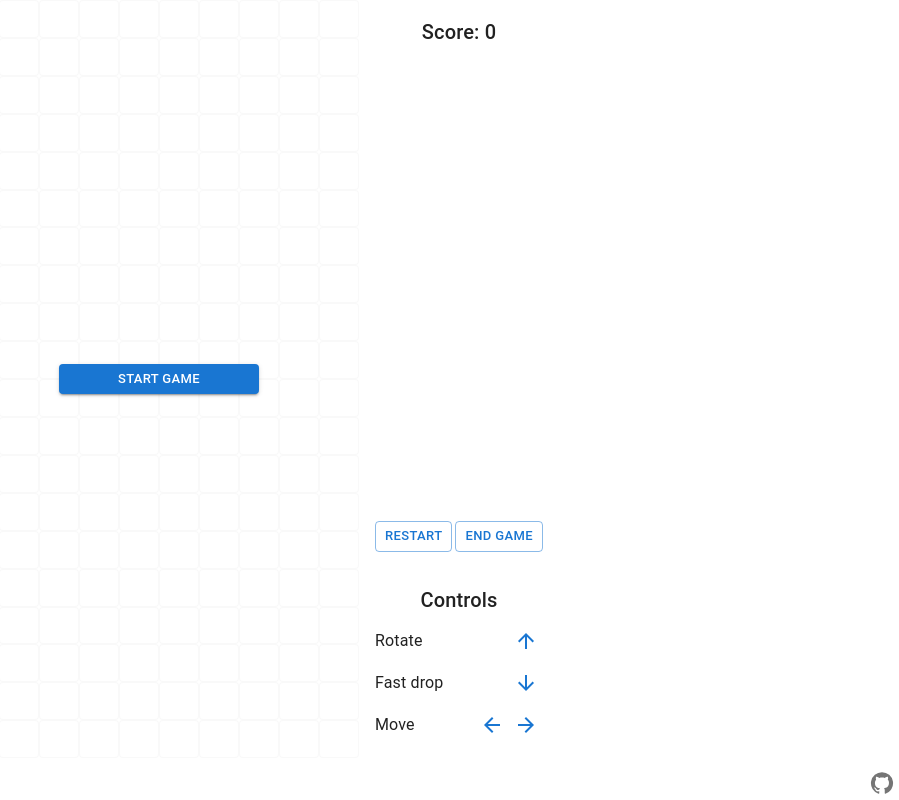
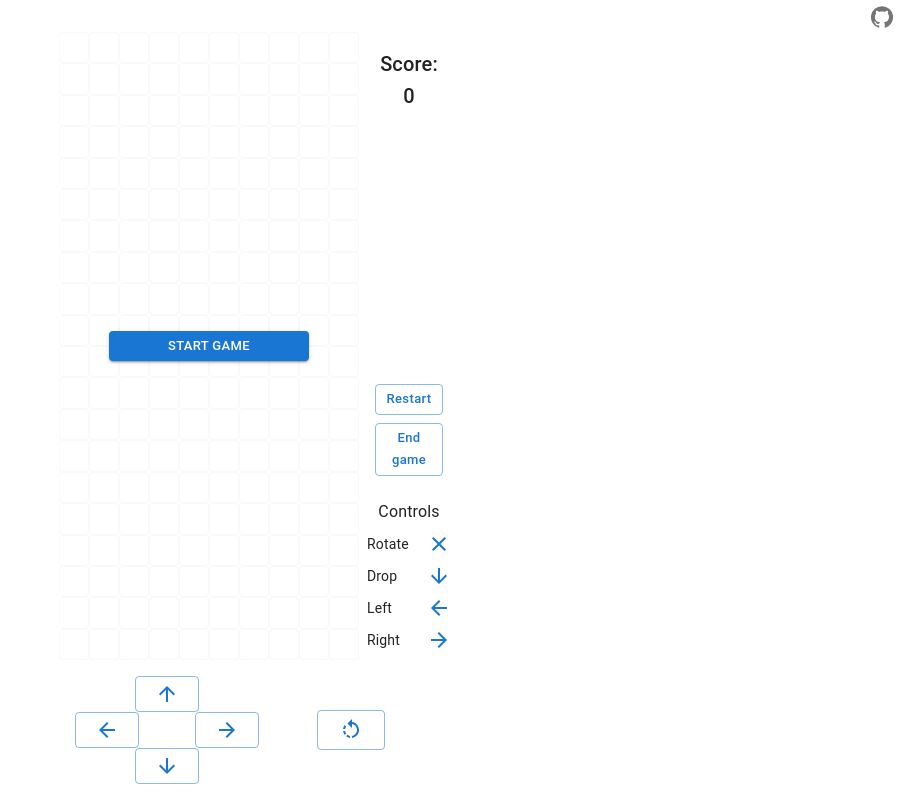
Before and after one commit to ArtemEkzarho/tetris, a React (Vite) app in the folder client/: page / in a window 1280 px wide. Shown: the whole page, without its empty margins (381-1280 px from the left). Built offline with nearby package versions, Linux system fonts and the light colour scheme.

Commit message:
add bottom panel

```diff
--- a/client/src/App.tsx
+++ b/client/src/App.tsx
@@ -1,9 +1,16 @@
-import { Stack } from '@mui/material'
-import { BottomToolbar } from './components/BottomToolbar'
+import { Grid, Button, Stack } from '@mui/material'
 import { TetrisBoard } from './components/TetrisBoard'
 import CssBaseline from '@mui/material/CssBaseline'
 import { useTetris } from './hooks/useTetris'
-import { SideBoard } from './components/SideBoard'
+
+import { GitHubLink } from './components/GitHubLink'
+import {
+  ArrowBack,
+  ArrowDownward,
+  ArrowForward,
+  ArrowUpward,
+  RotateLeft,
+} from '@mui/icons-material'
 
 export const App = () => {
   const { board, moveTo, rotate, resetBoard } = useTetris()
@@ -11,14 +18,56 @@ export const App = () => {
   return (
     <Stack height="100vh" m="auto">
       <CssBaseline />
+      <GitHubLink />
       <Stack flex={1}>
-        <Stack direction="row" height="100%" justifyContent="center">
+        <Stack height="100%" justifyContent="center" alignItems="center" pt={4}>
           <TetrisBoard board={board} moveTo={moveTo} rotate={rotate} resetBoard={resetBoard} />
-          <SideBoard resetBoard={resetBoard} />
+          <Stack width="50vh" p={2}>
+            <Grid container>
+              <Grid item xs={6}>
+                <Grid container justifyContent="space-between" alignItems="center">
+                  <Grid item></Grid>
+                  <Grid item>
+                    <Button variant="outlined" color="primary">
+                      <ArrowUpward />
+                    </Button>
+                  </Grid>
+                  <Grid item></Grid>
+                </Grid>
+                <Grid container justifyContent="space-between" alignItems="center">
+                  <Grid item>
+                    <Button variant="outlined" color="primary" onClick={() => moveTo({ x: -1 })}>
+                      <ArrowBack />
+                    </Button>
+                  </Grid>
+                  <Grid item></Grid>
+                  <Grid item>
+                    <Button variant="outlined" color="primary" onClick={() => moveTo({ x: 1 })}>
+                      <ArrowForward />
+                    </Button>
+                  </Grid>
+                </Grid>
+                <Grid container justifyContent="space-between" alignItems="center">
+                  <Grid item></Grid>
+                  <Grid item>
+                    <Button variant="outlined" color="primary" onClick={() => moveTo({ y: 1 })}>
+                      <ArrowDownward />
+                    </Button>
+                  </Grid>
+                  <Grid item></Grid>
+                </Grid>
+              </Grid>
+              <Grid item xs={6}>
+                <Stack justifyContent="center" alignItems="center" height="100%">
+                  <Button variant="outlined" size="large" color="primary" onClick={() => rotate()}>
+                    <RotateLeft />
+                  </Button>
+                </Stack>
+              </Grid>
+            </Grid>
+          </Stack>
         </Stack>
       </Stack>
-
-      <BottomToolbar />
     </Stack>
   )
 }
--- a/client/src/components/BottomToolbar.tsx
+++ /dev/null
@@ -1,21 +0,0 @@
-import { Grid, Tooltip, IconButton } from '@mui/material'
-import { GitHub } from '@mui/icons-material'
-
-export const BottomToolbar = () => {
-  return (
-    <Grid container justifyContent="space-between" alignItems="center" mt={1}>
-      <Grid item></Grid>
-      <Grid item>
-        <Tooltip title="GitHub repository">
-          <IconButton
-            size="small"
-            target="_blank"
-            href="https://github.com/ArtemEkzarho/tetris-reactts"
-          >
-            <GitHub />
-          </IconButton>
-        </Tooltip>
-      </Grid>
-    </Grid>
-  )
-}
--- /dev/null
+++ b/client/src/components/GitHubLink.tsx
@@ -0,0 +1,15 @@
+import { GitHub } from '@mui/icons-material'
+import { IconButton, Tooltip } from '@mui/material'
+
+export const GitHubLink = () => (
+  <Tooltip title="GitHub repository">
+    <IconButton
+      size="small"
+      target="_blank"
+      href="https://github.com/ArtemEkzarho/tetris-reactts"
+      sx={{ position: 'fixed', top: 0, right: 0, zIndex: 1 }}
+    >
+      <GitHub />
+    </IconButton>
+  </Tooltip>
+)
--- a/client/src/components/SideBoard.tsx
+++ b/client/src/components/SideBoard.tsx
@@ -1,10 +1,7 @@
 import { Button, IconButton, Stack, Typography } from '@mui/material'
 import { useAtomValue, useSetAtom } from 'jotai'
 import { scoreAtom, showEndGamePopoverAtom, showStartGamePopoverAtom } from '../helpers/atoms'
-import ArrowForwardIcon from '@mui/icons-material/ArrowForward'
-import ArrowBackIcon from '@mui/icons-material/ArrowBack'
-import ArrowDownwardIcon from '@mui/icons-material/ArrowDownward'
-import ArrowUpwardIcon from '@mui/icons-material/ArrowUpward'
+import { ArrowDownward, ArrowForward, ArrowBack, Close } from '@mui/icons-material'
 
 type Props = {
   resetBoard: ({
@@ -20,22 +17,25 @@ export const SideBoard = ({ resetBoard }: Props) => {
   const score = useAtomValue(scoreAtom)
   const setShowEndGamePopover = useSetAtom(showEndGamePopoverAtom)
   const setShowStartGamePopover = useSetAtom(showStartGamePopoverAtom)
+  const setScore = useSetAtom(scoreAtom)
 
   return (
-    <Stack height="100%" width="25vh" sx={{ position: 'relative' }}>
+    <Stack height="100%" sx={{ position: 'relative' }}>
       <Stack flex={1} p={2}>
         <Typography variant="h6" textAlign="center">
           Score: {score}
         </Typography>
       </Stack>
-      <Stack direction="row" justifyContent="space-between" p={2}>
+      <Stack spacing={1} p={2}>
         <Button
           variant="outlined"
           size="small"
           color="primary"
+          sx={{ textTransform: 'none' }}
           onClick={() => {
             setShowEndGamePopover(false)
             setShowStartGamePopover(false)
+            setScore(0)
             resetBoard({ startGame: true })
           }}
         >
@@ -44,47 +44,53 @@ export const SideBoard = ({ resetBoard }: Props) => {
         <Button
           variant="outlined"
           size="small"
+          sx={{ textTransform: 'none' }}
           color="primary"
           onClick={() => {
             resetBoard({ endGame: true })
             setShowStartGamePopover(true)
+            setShowEndGamePopover(false)
+            setScore(0)
           }}
         >
           End game
         </Button>
       </Stack>
-      <Stack spacing={1} p={2}>
-        <Typography variant="h6" textAlign="center">
+      <Stack p={1} spacing={1}>
+        <Typography variant="body1" textAlign="center">
           Controls
         </Typography>
-        <Stack direction="row" justifyContent="space-between" alignItems="center">
-          <Typography variant="body1" textAlign="center">
+        <Stack direction="row" spacing={1} justifyContent="space-between" alignItems="center">
+          <Typography variant="body2" textAlign="center">
             Rotate
           </Typography>
-          <IconButton size="small" color="primary">
-            <ArrowUpwardIcon />
+          <IconButton size="small" color="primary" sx={{ width: '24px', height: '24px' }}>
+            <Close />
           </IconButton>
         </Stack>
-        <Stack direction="row" justifyContent="space-between" alignItems="center">
-          <Typography variant="body1" textAlign="center">
-            Fast drop
+        <Stack direction="row" spacing={1} justifyContent="space-between" alignItems="center">
+          <Typography variant="body2" textAlign="center">
+            Drop
           </Typography>
-          <IconButton size="small" color="primary">
-            <ArrowDownwardIcon />
+          <IconButton size="small" color="primary" sx={{ width: '24px', height: '24px' }}>
+            <ArrowDownward />
           </IconButton>
         </Stack>
-        <Stack direction="row" justifyContent="space-between" alignItems="center">
-          <Typography variant="body1" textAlign="center">
-            Move
+        <Stack direction="row" spacing={1} justifyContent="space-between" alignItems="center">
+          <Typography variant="body2" textAlign="center">
+            Left
           </Typography>
-          <Stack direction="row">
-            <IconButton size="small" color="primary">
-              <ArrowBackIcon />
-            </IconButton>
-            <IconButton size="small" color="primary">
-              <ArrowForwardIcon />
-            </IconButton>
-          </Stack>
+          <IconButton size="small" color="primary" sx={{ width: '24px', height: '24px' }}>
+            <ArrowBack />
+          </IconButton>
+        </Stack>
+        <Stack direction="row" spacing={1} justifyContent="space-between" alignItems="center">
+          <Typography variant="body2" textAlign="center">
+            Right
+          </Typography>
+          <IconButton size="small" color="primary" sx={{ width: '24px', height: '24px' }}>
+            <ArrowForward />
+          </IconButton>
         </Stack>
       </Stack>
     </Stack>
--- a/client/src/components/TetrisBoard.tsx
+++ b/client/src/components/TetrisBoard.tsx
@@ -1,10 +1,11 @@
 import { useEffect } from 'react'
-import { Card, Stack } from '@mui/material'
+import { Card, Grid, Stack } from '@mui/material'
 import { getCellColor } from '../helpers'
 import useMobileControls from '../hooks/useMobileControls'
 import { Board } from '../helpers/types'
 import { StartGamePopover } from './StartGamePopover'
 import { EndGamePopover } from './EndGamePopover'
+import { SideBoard } from './SideBoard'
 
 type Props = {
   board: Board
@@ -26,7 +27,7 @@ export const TetrisBoard = ({ board, moveTo, rotate, resetBoard }: Props) => {
   useEffect(() => {
     const handleKeyPress = (event: KeyboardEvent) => {
       switch (event.key) {
-        case 'ArrowUp':
+        case 'x':
           rotate()
           break
         case 'ArrowDown':
@@ -48,7 +49,9 @@ export const TetrisBoard = ({ board, moveTo, rotate, resetBoard }: Props) => {
   }, [moveTo, rotate])
 
   return (
-    <Stack height="100%" width="50vh" sx={{ position: 'relative' }}>
+    <Grid container height="100%" width="50vh">
+      <Grid item xs={9}>
+        <Stack height="100%" sx={{ position: 'relative' }}>
           <StartGamePopover resetBoard={resetBoard} />
           <EndGamePopover resetBoard={resetBoard} />
           {board.map((row, y) => (
@@ -57,11 +60,21 @@ export const TetrisBoard = ({ board, moveTo, rotate, resetBoard }: Props) => {
                 <Card
                   variant="outlined"
                   key={x}
-              sx={{ flex: '1', width: '100%', height: '100%', backgroundColor: getCellColor(cell) }}
+                  sx={{
+                    flex: '1',
+                    width: '100%',
+                    height: '100%',
+                    backgroundColor: getCellColor(cell),
+                  }}
                 />
               ))}
             </Stack>
           ))}
         </Stack>
+      </Grid>
+      <Grid item xs={3}>
+        <SideBoard resetBoard={resetBoard} />
+      </Grid>
+    </Grid>
   )
 }
```
Lines whose indentation alone changed are shown as unchanged.
